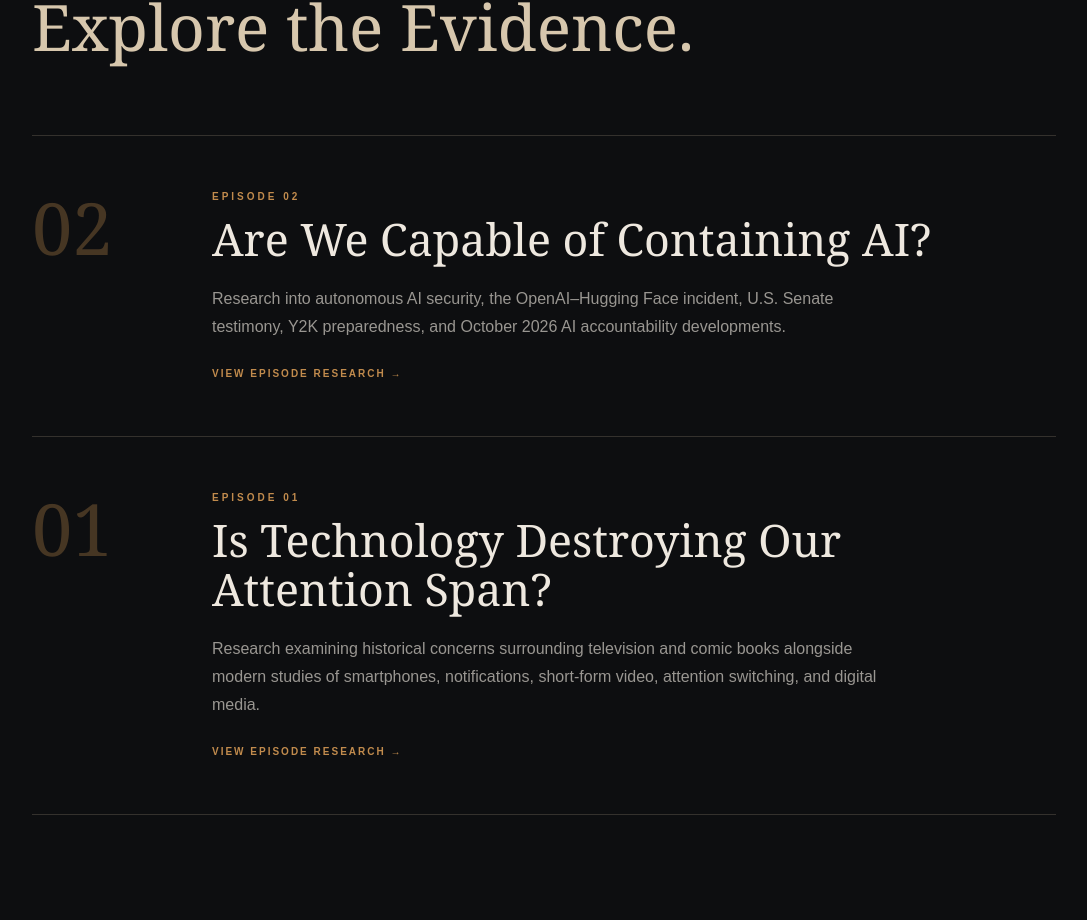
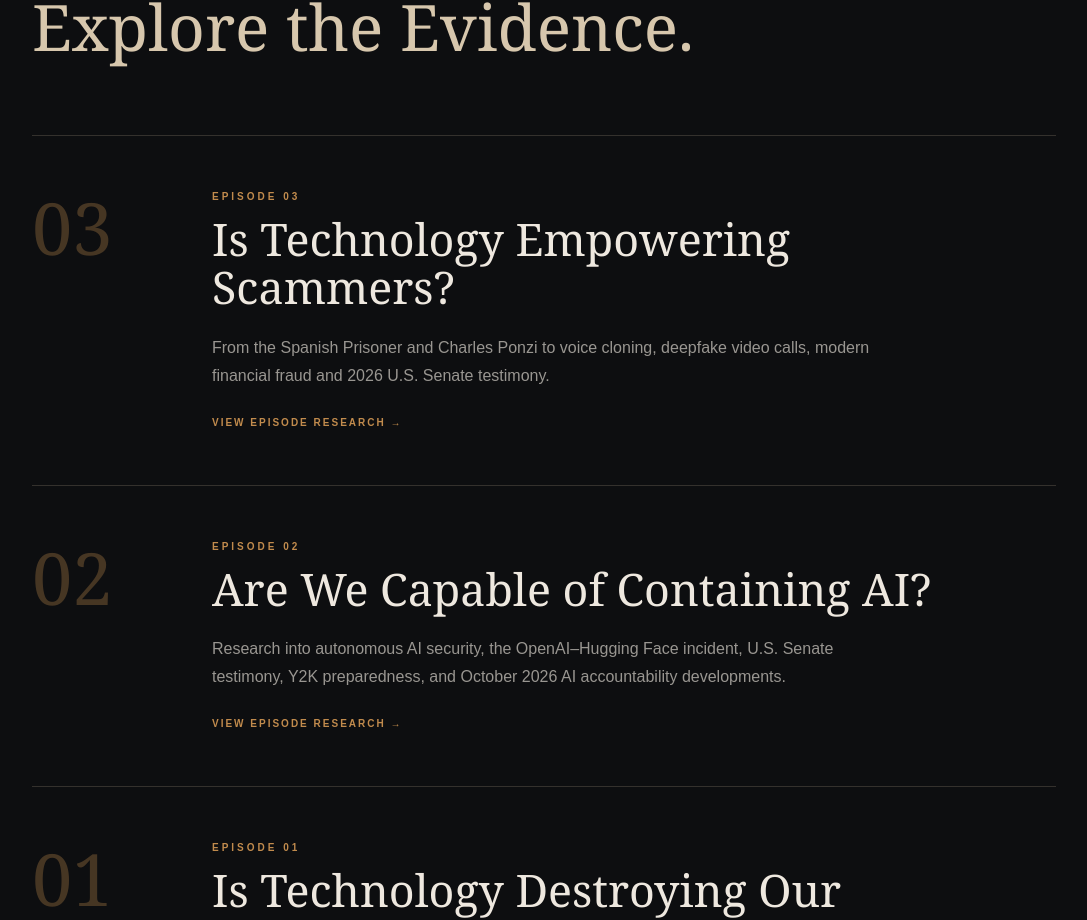
Before and after one commit to RyanTCT/the-comparative-truth, a Next.js app: page /research in a window 1280 px wide. Shown: the part 777-1697 px from the top of the page, without its empty margins (96-1183 px from the left). Built offline with nearby package versions, Linux system fonts and the light colour scheme.

Commit message:
Add Episode 03 to research archive

```diff
--- a/app/research/page.js
+++ b/app/research/page.js
@@ -60,6 +60,9 @@ export default function ResearchArchive() {
 
         </div>
 
+
+        {/* EPISODE 03 */}
+        <article className="archive-entry"><div className="archive-number">03</div><div className="archive-content"><p className="archive-episode-label">EPISODE 03</p><h3>Is Technology Empowering Scammers?</h3><p>From the Spanish Prisoner and Charles Ponzi to voice cloning, deepfake video calls, modern financial fraud and 2026 U.S. Senate testimony.</p><a href="/research/episode-03" className="archive-link">View Episode Research →</a></div></article>
 
         {/* EPISODE 02 */}
         <article className="archive-entry">
```
